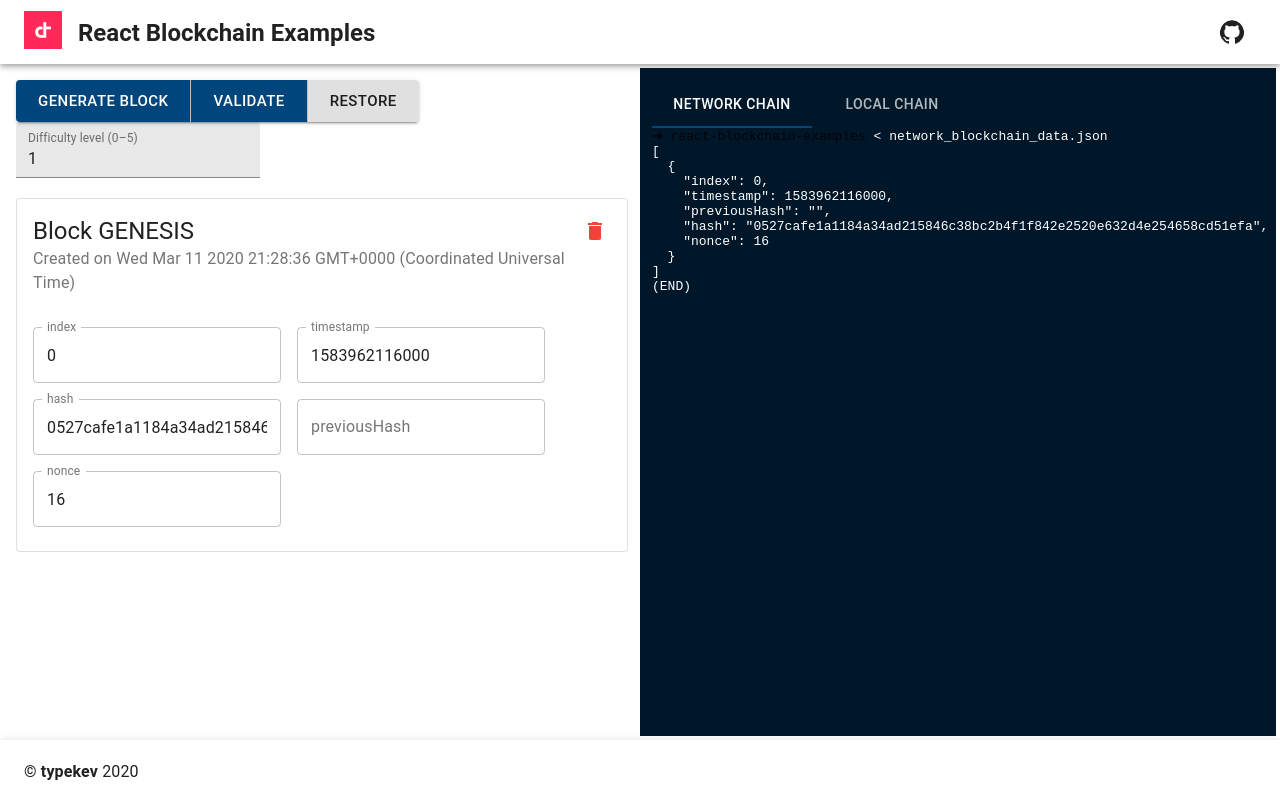
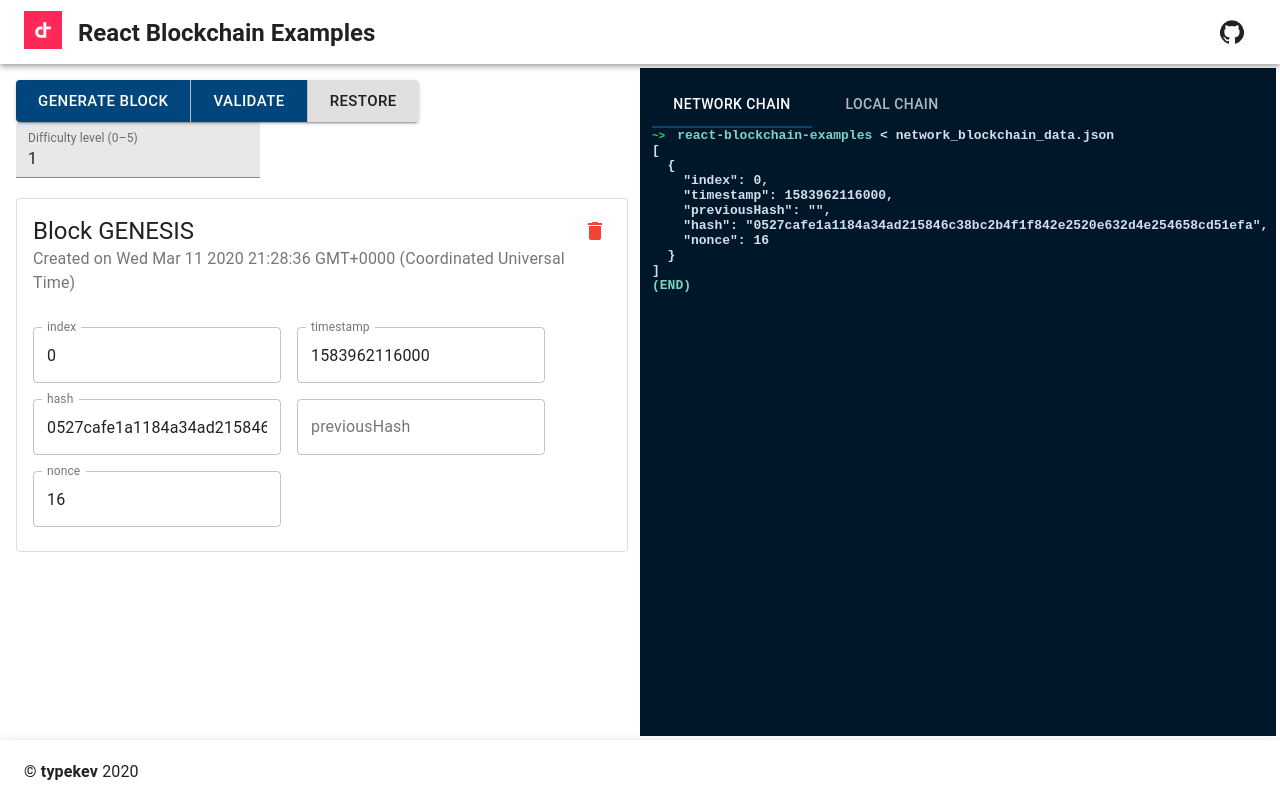
Before and after one commit to typekev/react-blockchain-examples, a React (Create React App) app: page / in a window 1280 px wide. Built offline with nearby package versions, Linux system fonts and the light colour scheme.

Commit message:
Style terminal

```diff
--- a/src/components/PrettyJSONView.js
+++ b/src/components/PrettyJSONView.js
@@ -9,18 +9,22 @@ const PrettyJSONView = ({ data, name }) => (
       margin: 0;
       height: 100%;
       overflow: scroll;
+      font-weight: bold;
+      color: ${theme.palette.terminal.contrastText};
     `}
   >
     <span
       className={css`
-        color: ${theme.palette.primary.contrastText};
+        padding-right: 0.75rem;
+        font-size: 0.6875rem;
+        color: ${theme.palette.terminal.success};
       `}
     >
-      ➜{" "}
+      ~>
     </span>
     <span
       className={css`
-        color: ${theme.palette.primary.contrastText};
+        color: ${theme.palette.terminal.accentText};
       `}
     >
       react-blockchain-examples{" "}
@@ -29,7 +33,13 @@ const PrettyJSONView = ({ data, name }) => (
     <br />
     {JSON.stringify(data, null, 2)}
     <br />
-    (END)
+    <span
+      className={css`
+        color: ${theme.palette.terminal.accentText};
+      `}
+    >
+      (END)
+    </span>
   </pre>
 );
 
--- a/src/palette.js
+++ b/src/palette.js
@@ -1,10 +1,13 @@
 const palette = {
   primary: {
-    main: "#FFF"
+    main: "rgb(255, 255, 255)"
   },
   secondary: { main: "rgb(0, 70, 124)" },
   terminal: {
-    main: "rgb(0, 23, 42)"
+    main: "rgb(0, 23, 42)",
+    accentText: "rgb(123, 213, 197)",
+    contrastText: "rgb(215, 222, 235)",
+    success: "rgb(34, 218, 110)"
   }
 };
 
```
